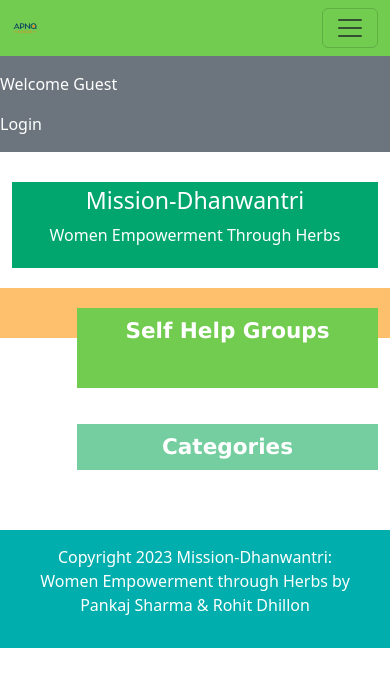
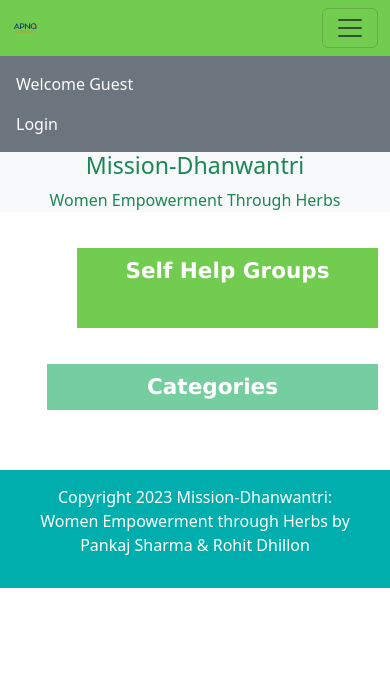
Before and after one commit to Pankajsharma1997/ecomerce1, a PHP site: page /product_details.php in a window 390 px wide. Shown: the top 687 px of the page. Run offline with PHP 8.4, Linux system fonts and the light colour scheme; data that the repository does not hold is empty.

Commit message:
second commit

```diff
--- /dev/null
+++ b/CSS/product_details.css
@@ -0,0 +1,76 @@
+
+
+    .navbar{
+    background-color: #72cc50;
+        }
+        .navbar a{
+            color:#fff;
+        }
+          /* navbar logo */
+        .logo{
+            width:7%;
+            height:7%;
+              }
+
+           /* Product page sidenavbar  */
+           .side-navbar{
+            margin:0;
+            height: 50px;
+            }
+            .side-navbar .left-content{
+                background-color: #72cc50;
+                margin-top: 20px;
+               margin-left: 65px;
+            }
+
+            .side-navbar .left-content h4 {
+                color:#fff;
+                font-family: 'Lucida Sans', 'Lucida Sans Regular', 'Lucida Grande', 'Lucida Sans Unicode', Geneva, Verdana, sans-serif;
+                font-weight: bold;
+                padding:10px;
+                text-align: center;
+
+            }
+            .side-navbar  li{
+            display: inline-block;
+            padding: 5px;
+            margin-top:10px;
+            }
+
+
+            /* show the categories start */
+            .side-navbar .right-content{
+                background-color: #75ce9f;
+                margin-top: 20px;
+               margin-left: 35px;
+            }
+
+            .side-navbar .right-content h4 {
+                color:#fff;
+                font-family: 'Lucida Sans', 'Lucida Sans Regular', 'Lucida Grande', 'Lucida Sans Unicode', Geneva, Verdana, sans-serif;
+                font-weight: bold;
+                padding:10px;
+                text-align: center;
+
+            }
+
+            .card-img-top{
+              height:290px;
+              width:290px;
+              margin:30px;
+            }
+
+/* footer */
+ footer{
+    background-color:#00AEAD;
+    color:#fff;
+    text-align: center;
+    margin-top:20px;
+    padding:15px;
+ }
+
+ @media (max-width:992px){
+    .side-navbar .right-content{
+        margin-bottom: 100px;
+    }
+ }
--- a/admin_area/index.php
+++ b/admin_area/index.php
@@ -1,7 +1,7 @@
 <?php
     include('../includes/connect.php');
     include('../functions/common_function.php');
-    // session_start();
+    session_start();
 ?>
 
 <!DOCTYPE html>
@@ -88,6 +88,6 @@ if(isset($_POST['admin_login'])){
 }
 
 // if(isset($_SESSION['username'])){
-//     echo "<script>window.open('index.php','_self')</script>";
+//     echo "<script>window.open('home.php','_self')</script>";
 // }
 ?>
--- a/index.php
+++ b/index.php
@@ -97,7 +97,7 @@ cart();
 
 <!-- second child -->
 <nav class="navbar navbar-expand-lg navbar-dark bg-secondary">
-  <ul class="navbar-nav me-auto">
+  <ul class="navbar-nav mx-4">
 
       <?php
           if(!isset($_SESSION['username'])){
@@ -338,8 +338,10 @@ cart();
          <div class="col-md-6">
           <div class="icon">
           <p><i class="bi bi-geo-alt-fill"></i> Village Chameti,Gram Panchayat Kuhna Block Pragpur HP </p>
-           <p> <i class="bi bi-telephone"></i> 8894195763</p>
+           <p> <i class="bi bi-telephone"></i>  Vishvapujita Group-8894195763</p>
            <p> <i class="bi bi-envelope"></i> vishavpujitagramsangathan@gmail.com </p>
+           <p><i class="bi bi-geo-alt-fill"></i> Village Lag Badhna,Gram Panchayat Baliana Block Pragpur HP  </p>
+           <p> <i class="bi bi-telephone"></i>  Dhanwantri Group -  9805750440</p>
            </div>
          </div>
      </div>
--- a/product_details.php
+++ b/product_details.php
@@ -18,71 +18,8 @@
     <link rel="stylesheet" href="https://cdnjs.cloudflare.com/ajax/libs/font-awesome/4.7.0/css/font-awesome.css" integrity="sha512-5A8nwdMOWrSz20fDsjczgUidUBR8liPYU+WymTZP1lmY9G6Oc7HlZv156XqnsgNUzTyMefFTcsFH/tnJE/+xBg==" crossorigin="anonymous" referrerpolicy="no-referrer" />
 
     <!-- css file -->
-    <link rel="stylesheet" href="./CSS/style1.css">
+    <link rel="stylesheet" href="./CSS/product_details.css">
     <style>
-            /* third chlid */
-            .mission-heading{
-              margin-top: 30px;
-              margin-bottom: 20px;
-
-
-            }
-          .section-heading{
-              text-align:center;
-              padding:5px;
-              background-color: #01A66F;
-              color:#fff;
-          }
-           /* Product page sidenavbar  */
-.side-navbar{
-  margin:0;
-  background-color: #ffc06e;
-  height: 50px;
-  }
-  .side-navbar .left-content{
-      background-color: #72cc50;
-      margin-top: 20px;
-     margin-left: 65px;
-  }
-
-  .side-navbar .left-content h4 {
-      color:#fff;
-      font-family: 'Lucida Sans', 'Lucida Sans Regular', 'Lucida Grande', 'Lucida Sans Unicode', Geneva, Verdana, sans-serif;
-      font-weight: bold;
-      padding:10px;
-      text-align: center;
-
-  }
-  .side-navbar  li{
-  display: inline-block;
-  padding: 5px;
-  margin-top:10px;
-  }
-
-
-  /* show the categories start */
-  .side-navbar .right-content{
-      background-color: #75ce9f;
-      margin-top: 20px;
-     margin-left: 65px;
-  }
-
-  .side-navbar .right-content h4 {
-      color:#fff;
-      font-family: 'Lucida Sans', 'Lucida Sans Regular', 'Lucida Grande', 'Lucida Sans Unicode', Geneva, Verdana, sans-serif;
-      font-weight: bold;
-      padding:10px;
-      text-align: center;
-
-  }
-
-  .card-img-top{
-    height:290px;
-    width:290px;
-    margin:30px;
-
-  }
-
 
     </style>
 
@@ -136,7 +73,7 @@ cart();
 
 <!-- second child -->
 <nav class="navbar navbar-expand-lg navbar-dark bg-secondary">
-  <ul class="navbar-nav me-auto">
+  <ul class="navbar-nav mx-3">
 
       <?php
           if(!isset($_SESSION['username'])){
@@ -164,13 +101,9 @@ cart();
 </nav>
 
 <!-- third child -->
-<div class="mission-heading">
-              <div class="container-fluid">
-                  <div class="section-heading">
-                    <h3> Mission-Dhanwantri</h3>
-                    <p> Women Empowerment Through Herbs </p>
-                  </div>
-</div>
+<div class="bg-light">
+  <h3 class="text-center text-success">Mission-Dhanwantri</h3>
+  <p class="text-center text-success">Women Empowerment Through Herbs </p>
 </div>
 
 <!-- sidenavbar -->
@@ -183,7 +116,8 @@ cart();
 
         <!-- display The self help groups -->
         <ul>
-          <li> <?php
+          <li>
+            <?php
         getbrands();
         ?></li>
         </ul>
@@ -194,7 +128,6 @@ cart();
         <div class="col-md-8">
         <div class="right-content">
              <h4> Categories </h4>
-
         <ul>
         <?php
           getcategories();
@@ -204,34 +137,7 @@ cart();
         </div>
      </div>
   </div>
-  </div>
-
-
-
-
-
-
-
-
-
-
-
-
-
-
-
-
-
-
-
-
-
-
-
-
-
-
-
+      </div>
 
 <!-- fourth child -->
 <div class="row px-1 my-5">
```
Also changed, not shown: display_all.php (+11 -4 lines).
